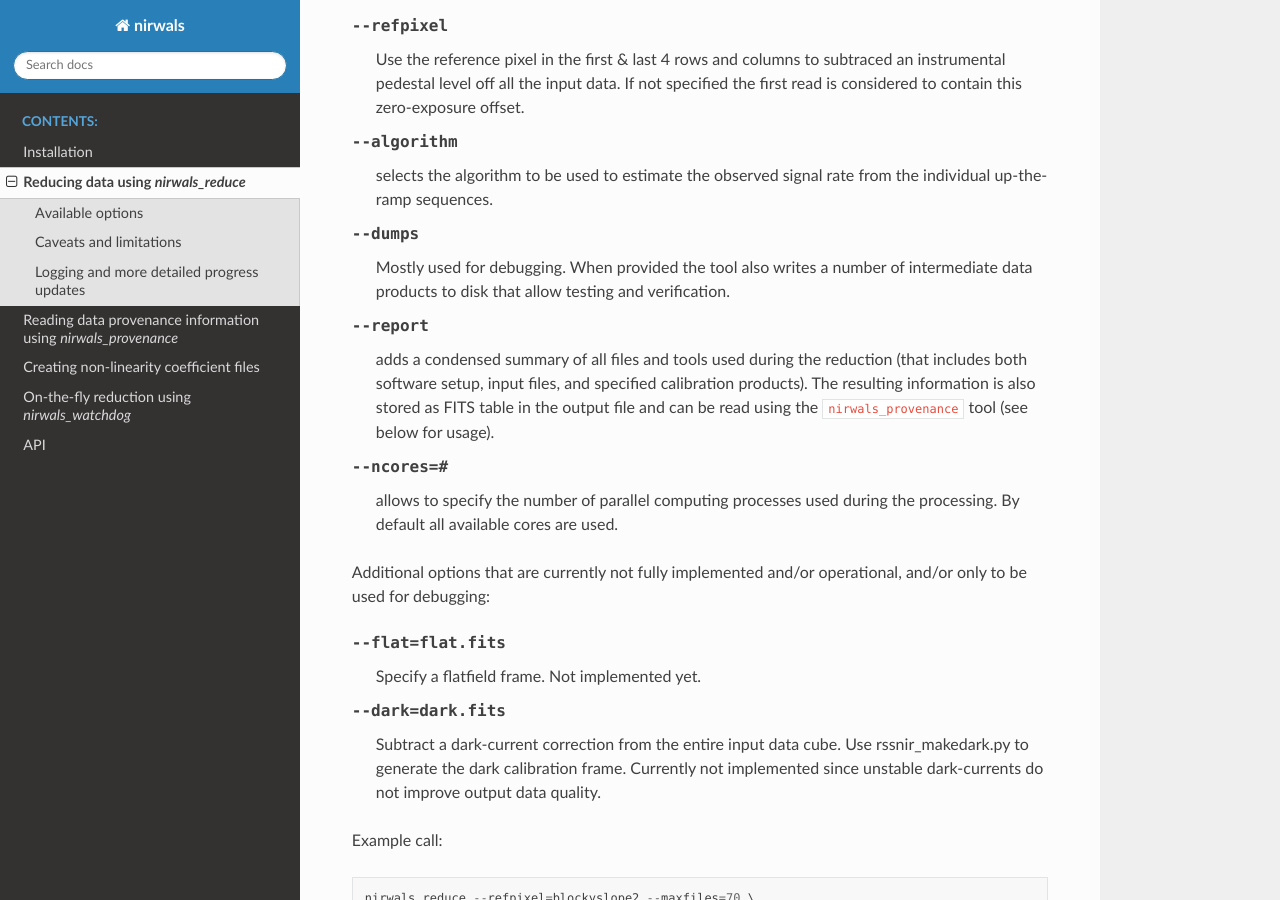
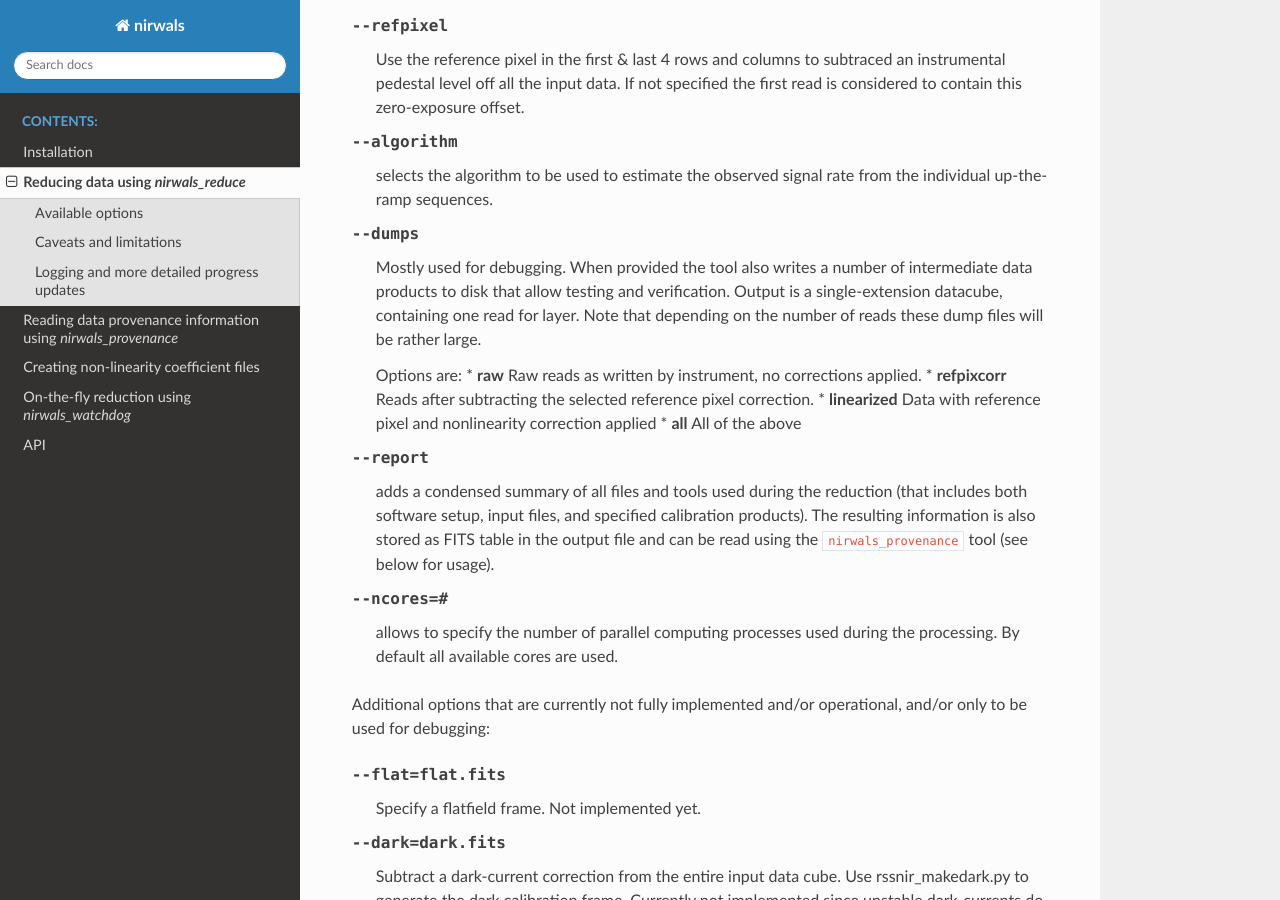
Before and after one commit to SALT-NIRWALS/nirwals, a Sphinx documentation site: the page built from docs/source/usage_reduce.rst, in a window 1280 px wide and 900 px high, scrolled down 1705 px. Built offline with Sphinx 7.4.7 and the Read the Docs theme 2.0.0, drawn with Linux system fonts in a browser that asks for light colours; pages that are not in the unit, such as notebooks, are missing from menus.

Commit message:
added possible option for --dump

```diff
--- a/docs/source/usage_reduce.rst
+++ b/docs/source/usage_reduce.rst
@@ -92,7 +92,15 @@ Available options
 
 :kbd:`--dumps`
   Mostly used for debugging. When provided the tool also writes a
-  number of intermediate data products to disk that allow testing and verification.
+  number of intermediate data products to disk that allow testing and verification. Output is a
+  single-extension datacube, containing one read for layer. Note that depending on the number of reads
+  these dump files will be rather large.
+
+  Options are:
+  * **raw** Raw reads as written by instrument, no corrections applied.
+  * **refpixcorr** Reads after subtracting the selected reference pixel correction.
+  * **linearized** Data with reference pixel and nonlinearity correction applied
+  * **all** All of the above
 
 :kbd:`--report`
   adds a condensed summary of all files and tools used during the reduction
```
